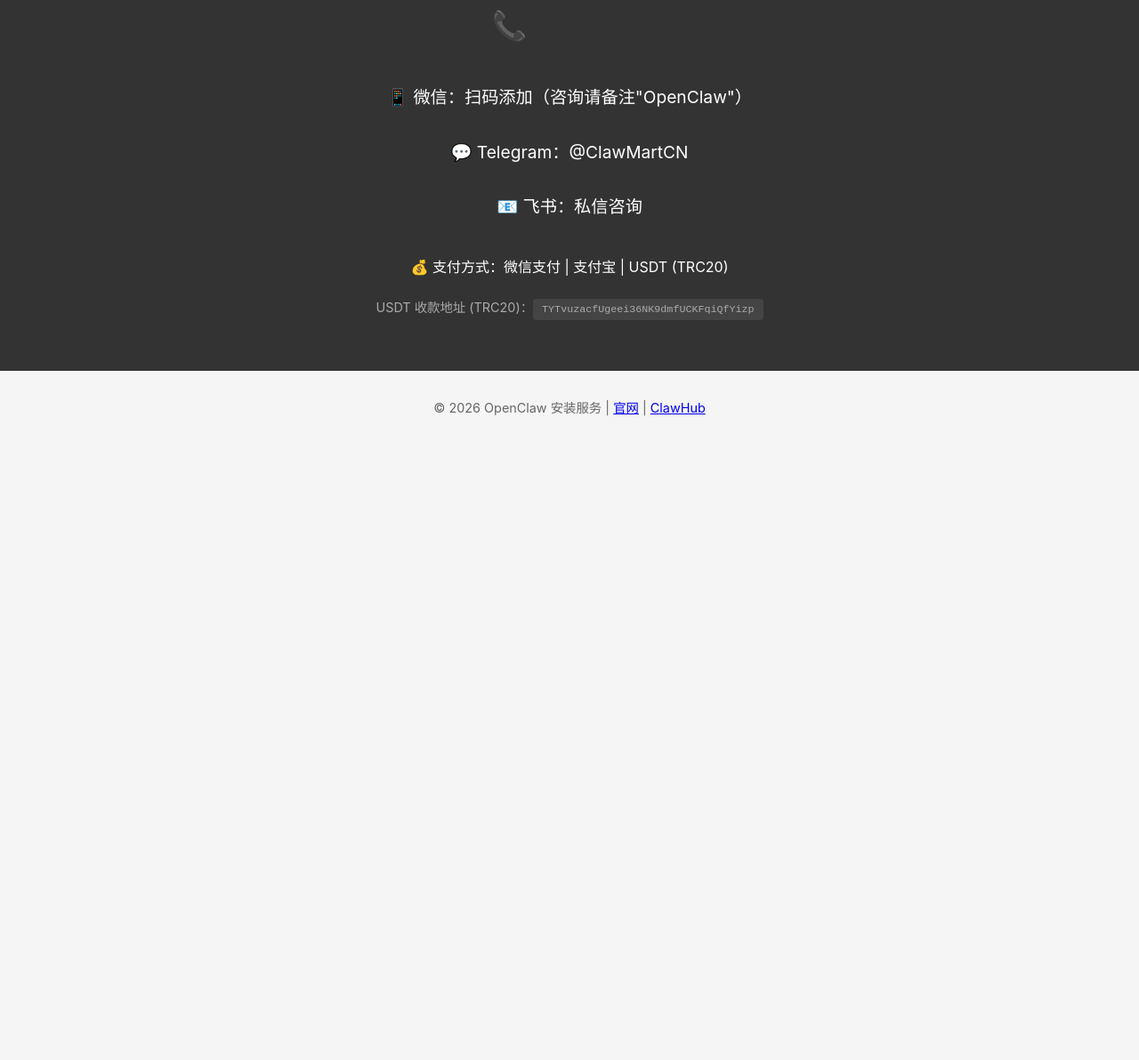
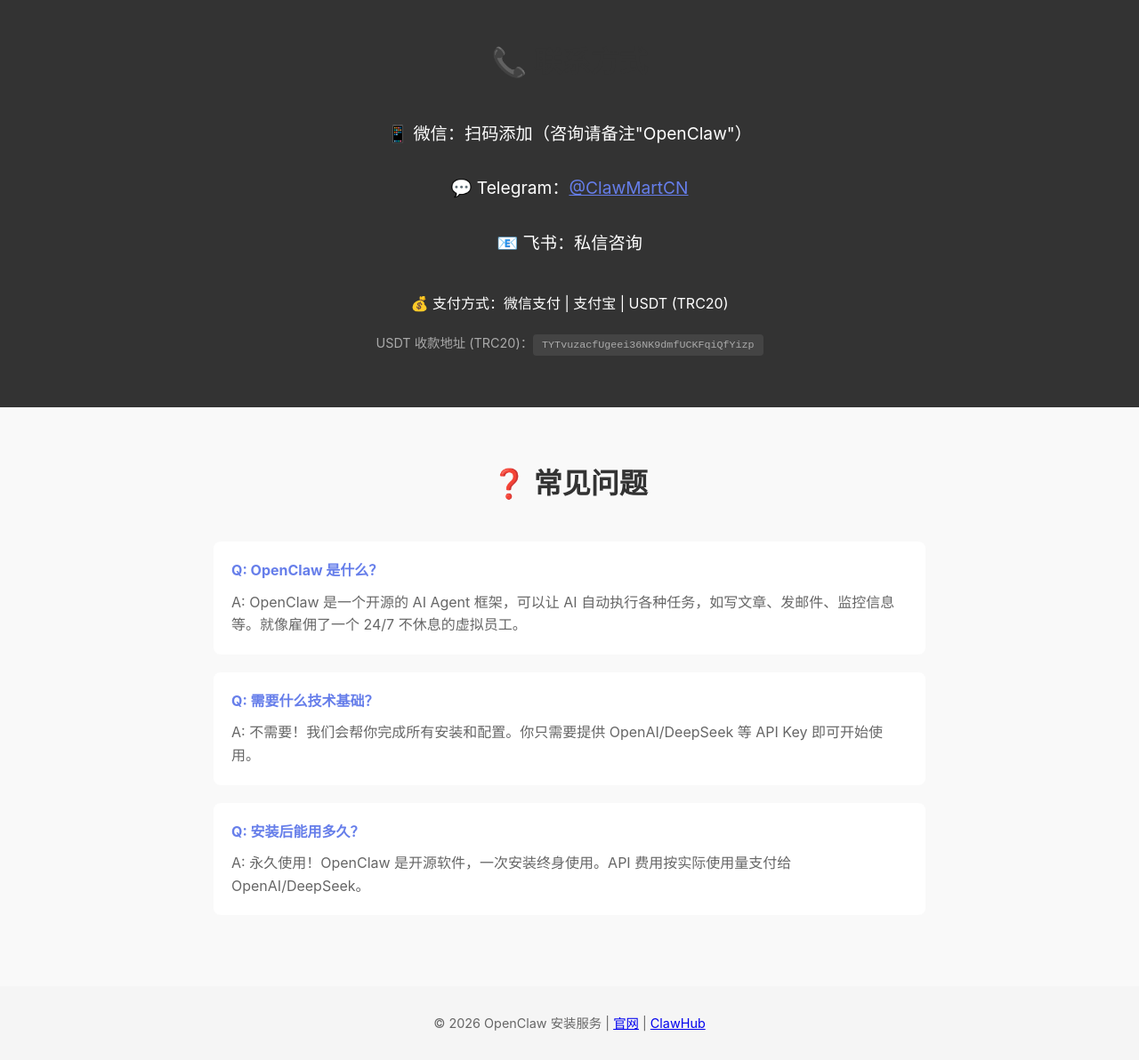
Before and after one commit to yang1002378395-cmyk/clawmart, a plain HTML site: page index.html in a window 1280 px wide. Shown: the part 1930-3122 px from the top of the page at 89% size. Before the commit the page ends 2430 px from the top, so only its background shows below. Drawn offline with Linux system fonts and the light colour scheme.

Commit message:
Add FAQ section and social proof

```diff
--- a/index.html
+++ b/index.html
@@ -116,6 +116,7 @@
         <div class="container">
             <h2>🚀 立即开始</h2>
             <p style="margin: 20px 0; font-size: 1.2em;">让 AI 为你工作，实现自动化收入</p>
+            <p style="margin: 15px 0; font-size: 1em; opacity: 0.9;">✅ 已服务 50+ 客户 | ⭐ 好评率 98%</p>
             <a href="#contact" class="btn">免费咨询</a>
         </div>
     </section>
@@ -125,7 +126,7 @@
             <h2>📞 联系方式</h2>
             <p style="margin-top: 30px; font-size: 1.2em;">
                 📱 微信：扫码添加（咨询请备注"OpenClaw"）<br><br>
-                💬 Telegram：@ClawMartCN<br><br>
+                💬 Telegram：<a href="https://t.me/ClawMartCN" style="color: #667eea;">@ClawMartCN</a><br><br>
                 📧 飞书：私信咨询
             </p>
             <p style="margin-top: 40px;">
@@ -137,6 +138,26 @@
         </div>
     </section>
 
+    <section class="section" style="background: #f9f9f9;">
+        <div class="container">
+            <h2>❓ 常见问题</h2>
+            <div style="max-width: 800px; margin: 0 auto;">
+                <div style="margin: 20px 0; padding: 20px; background: white; border-radius: 8px;">
+                    <h4 style="color: #667eea;">Q: OpenClaw 是什么？</h4>
+                    <p style="margin-top: 10px; color: #666;">A: OpenClaw 是一个开源的 AI Agent 框架，可以让 AI 自动执行各种任务，如写文章、发邮件、监控信息等。就像雇佣了一个 24/7 不休息的虚拟员工。</p>
+                </div>
+                <div style="margin: 20px 0; padding: 20px; background: white; border-radius: 8px;">
+                    <h4 style="color: #667eea;">Q: 需要什么技术基础？</h4>
+                    <p style="margin-top: 10px; color: #666;">A: 不需要！我们会帮你完成所有安装和配置。你只需要提供 OpenAI/DeepSeek 等 API Key 即可开始使用。</p>
+                </div>
+                <div style="margin: 20px 0; padding: 20px; background: white; border-radius: 8px;">
+                    <h4 style="color: #667eea;">Q: 安装后能用多久？</h4>
+                    <p style="margin-top: 10px; color: #666;">A: 永久使用！OpenClaw 是开源软件，一次安装终身使用。API 费用按实际使用量支付给 OpenAI/DeepSeek。</p>
+                </div>
+            </div>
+        </div>
+    </section>
+
     <footer>
         <div class="container">
             <p>© 2026 OpenClaw 安装服务 | <a href="https://openclaw.ai" target="_blank">官网</a> | <a href="https://clawhub.com" target="_blank">ClawHub</a></p>
```
Also changed, not shown: wechat-qr.jpg (added).
